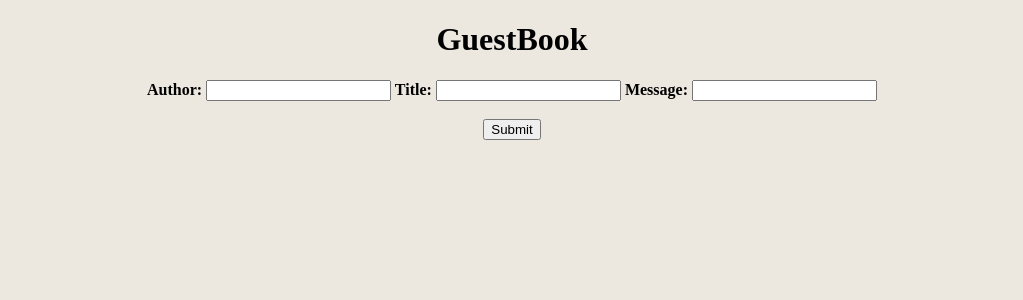
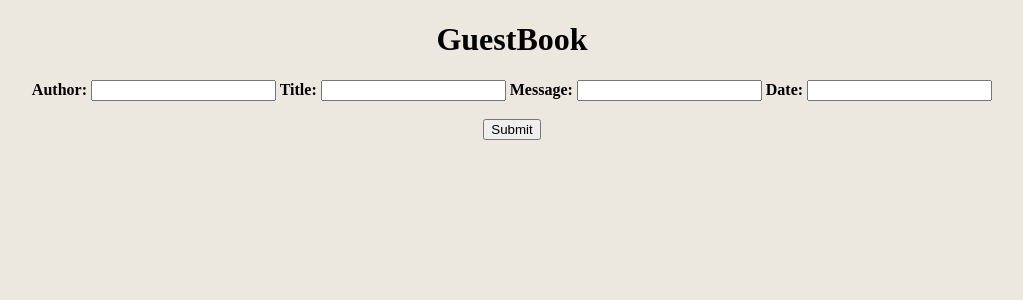
Before and after one commit to zenimtiazz/challenge-php-guestbook-, a PHP site: page / in a window 1280 px wide. Shown: the top 300 px of the page, without its empty margins (128-1151 px from the left). Run offline with PHP 8.4, Linux system fonts and the light colour scheme.

Commit message:
Bsic Functionalities done

```diff
--- a/homepage.php
+++ b/homepage.php
@@ -6,13 +6,15 @@ if ($_SERVER['REQUEST_METHOD'] === 'POST') {
 
     //Make sure the script can handle site defacement attacks: use htmlspecialchars()
     $title = trim(htmlspecialchars($_POST['title']));
+
     $content = trim(htmlspecialchars($_POST['content']));
     $author = trim(htmlspecialchars($_POST['author']));
+    $date = trim(htmlspecialchars($_POST['date']));
     //trim removes spaces left and right
 
     $loader = new PostLoader();
     //instantiated PostLoader and have access to properties of the class PostLoader
-    $loader->addPost($title, $content, $author);
+    $loader->addPost($title, $content, $author, $date);
     $loader->savePost();
 
     $posts = $loader->getPosts();
@@ -54,6 +56,9 @@ if ($_SERVER['REQUEST_METHOD'] === 'POST') {
     <label for="author">Message:
         <input type="text" name="content" id="content">
     </label>
+    <label for="date">Date:
+        <input type="text" name="date" id="date">
+    </label>
     <br>
     <br>
     <button type="submit" >Submit</button>
@@ -75,6 +80,8 @@ if ($_SERVER['REQUEST_METHOD'] === 'POST') {
                 <p><?php echo $post->getTitle()?></p>
                 <p><?php echo $post->getContent()?></p>
                 <p><?php echo $post->getAuthor()?></p>
+                <p><?php echo $post->getDate()?></p>
+
 
             </div>
             <?php
--- a/post.php
+++ b/post.php
@@ -7,12 +7,14 @@ class Post{
     private  $title;
    private  $content;
     private  $author;
+    private $date;
 
 
-    public function __construct($title,$content,$author){
+    public function __construct($title,$content,$author,$date){
     $this->title = $title;
     $this->content=$content;
     $this->author=$author;
+    $this->date=$date;
 
 
     }
@@ -31,7 +33,10 @@ class Post{
     {
         return $this->author;
     }
-
+    public function getDate()
+    {
+        return $this->date;
+    }
 
 
 }
--- a/postLoader.php
+++ b/postLoader.php
@@ -5,8 +5,8 @@ class PostLoader {
     //private $contents = 'database.txt';
     const DB_FILE = 'database.txt';
 
-    public function addPost($title, $content, $author){
-        $newPost = new Post($title, $content, $author);
+    public function addPost($title, $content, $author, $date){
+        $newPost = new Post($title, $content, $author, $date);
         array_push($this->posts, $newPost);
 
     }
--- a/style.css
+++ b/style.css
@@ -1,10 +1,10 @@
 .single-post {
     background-color: lightgrey;
     width: 400px;
-    border: 5px solid rgb(0, 0, 0);
+    border: 3px solid rgb(0, 0, 0);
     padding: 50px;
     margin: 20px;
-    display:flex;
+    display:grid;
     flex-direction: column;
     justify-content: flex-start;
     align-items: center;
```
Also changed, not shown: database.txt (+1 -1 lines), IMG/smiley.png (added), index.php (line endings or trailing spaces).
